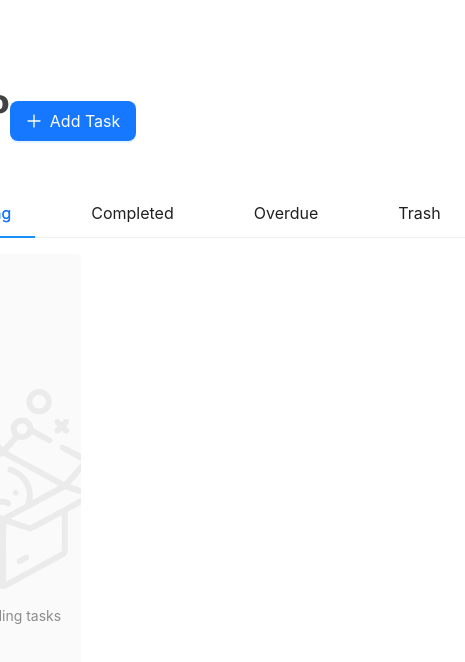
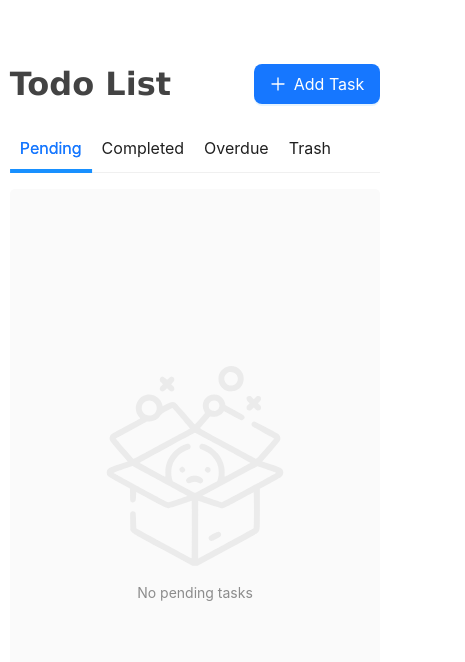
Before and after one commit to angerris/todo-list-app, a React (Create React App) app: page / in a window 390 px wide. Shown: the top 662 px of the page, 465 px wide, since content can reach past the window. Built offline with nearby package versions, Linux system fonts and the light colour scheme.

Commit message:
responsiveness fix

```diff
--- a/src/App.tsx
+++ b/src/App.tsx
@@ -35,6 +35,8 @@ const App: React.FC = () => {
   return (
     <div className="main">
       <div className="mainCard">
+        <div className="formHeaderWrapper">
+          {" "}
           <div className="formHeader">
             <h1 style={{ color: "#434343" }}>Todo List</h1>
             <Button
@@ -46,6 +48,8 @@ const App: React.FC = () => {
               Add Task
             </Button>
           </div>
+        </div>
+
         <TaskForm visible={isModalVisible} onClose={handleClose} />
         <Tabs className="custom-tabs" defaultActiveKey="1">
           <TabPane tab="Pending" key="1" className="tabContentWrapper">
--- a/src/components/TaskForm.tsx
+++ b/src/components/TaskForm.tsx
@@ -31,7 +31,7 @@ const TaskForm: React.FC<{ visible: boolean; onClose: () => void }> = ({
     }),
     onSubmit: (values) => {
       const formattedDeadline = values.deadline
-        ? moment(values.deadline).format("YYYY-MM-DD, HH:mm")
+        ? moment(values.deadline).format("YYYY-MM-DD HH:mm")
         : undefined;
 
       dispatch(
@@ -90,6 +90,9 @@ const TaskForm: React.FC<{ visible: boolean; onClose: () => void }> = ({
               : ""
           }
         >
+          <div
+            style={{ width: "100%", overflow: "hidden", textAlign: "center" }}
+          >
             <DatePicker
               id="deadline"
               name="deadline"
@@ -98,10 +101,13 @@ const TaskForm: React.FC<{ visible: boolean; onClose: () => void }> = ({
               }}
               showTime
               format="YYYY-MM-DD HH:mm"
+              style={{ width: "100%" }}
+              popupAlign={{ points: ["bl", "tl"] }}
               value={
                 formik.values.deadline ? moment(formik.values.deadline) : null
               }
             />
+          </div>
         </Form.Item>
 
         <Button type="primary" htmlType="submit" icon={<PlusOutlined />}>
--- a/src/styles/global.css
+++ b/src/styles/global.css
@@ -24,6 +24,7 @@ body {
   height: 100dvh;
   flex-direction: column;
 }
+
 .tabContent {
   background-color: #fafafa;
   height: 60dvh;
@@ -36,15 +37,27 @@ body {
   flex-direction: column;
   align-items: center;
 }
+.tabContentWrapper {
+  display: flex;
+  align-items: center;
+  justify-content: center;
+}
 .formHeader {
   width: 40dvw;
   display: flex;
   flex-direction: row;
   justify-content: space-between;
   align-items: center;
-  margin-bottom: 30px;
 }
-
+.ant-tabs-nav-list {
+  width: 100%;
+}
+.formHeaderWrapper {
+  display: flex;
+  align-items: center;
+  justify-content: center;
+  margin-bottom: 20px;
+}
 .custom-datepicker .ant-picker-input {
   cursor: pointer;
 }
@@ -68,9 +81,10 @@ body {
 .custom-tabs .ant-tabs-tab {
   font-size: 16px;
   padding: 12px 24px;
+  margin: 0 !important;
 }
 .custom-tabs .ant-tabs-ink-bar {
-  height: 4px;
+  height: 4px !important;
   background-color: #1890ff;
 }
 .task-item {
@@ -148,3 +162,25 @@ body {
   justify-content: flex-end;
   margin-top: 16px;
 }
+
+@media (max-width: 991px) {
+  .custom-tabs .ant-tabs-tab {
+    padding: 12px 10px;
+  }
+  .formHeader {
+    width: 100%;
+  }
+  .tabContent {
+    width: 80dvw;
+    height: 70dvh;
+  }
+}
+@media (max-width: 600px) {
+  .tabContent {
+    width: 95dvw;
+  }
+  .ant-picker-dropdown {
+    left: 0 !important;
+    right: auto;
+  }
+}
```
Lines whose indentation alone changed are shown as unchanged.
